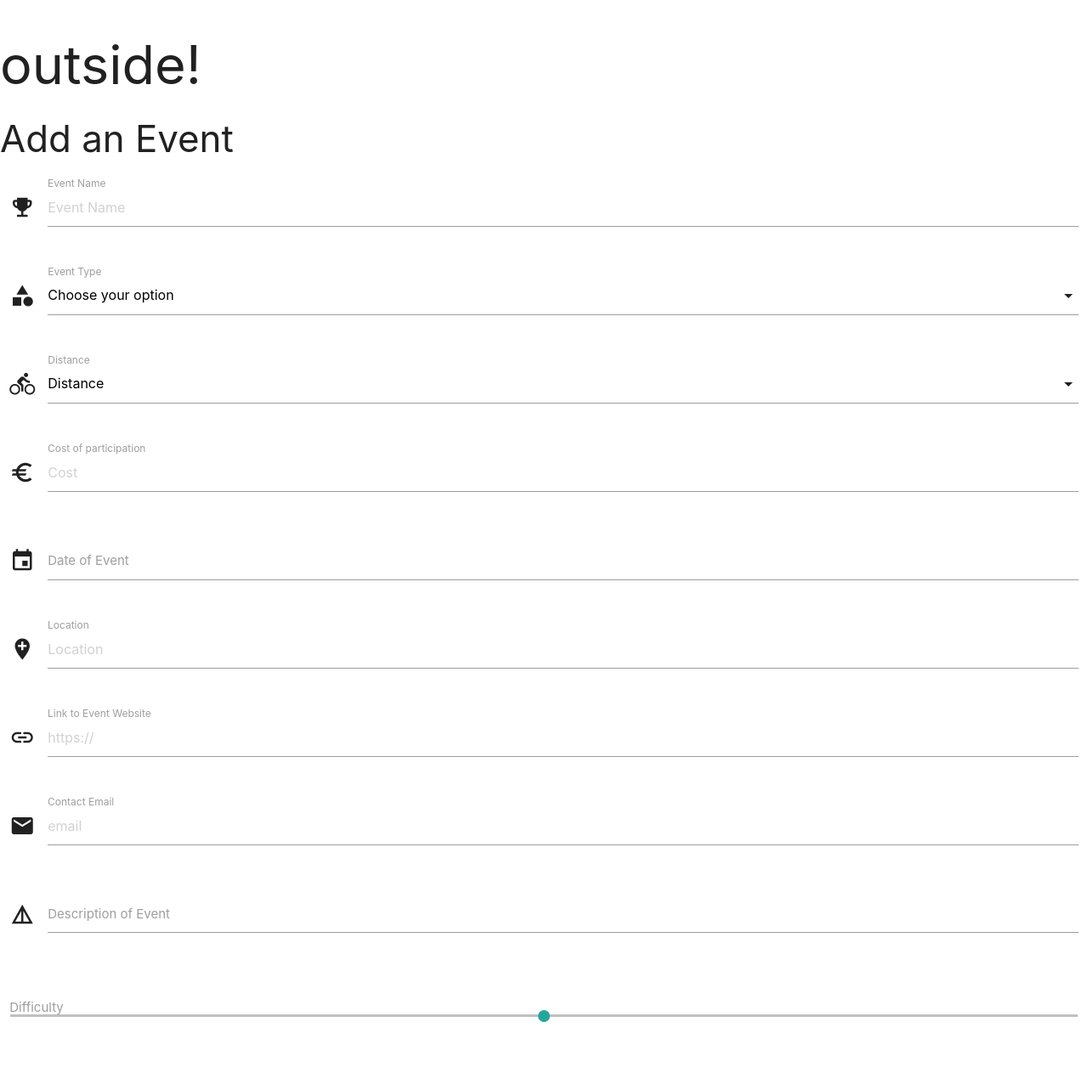
After one commit to woodfordtim/milestone3, a Flask app: page /add_event in a window 1280 px wide. The commit adds this page. Shown: the whole page at 85% size. Run offline with Flask 2, Linux system fonts and the light colour scheme; some libraries are stand-ins or nearby versions.

Commit message:
first draft addevent form created

```diff
--- /dev/null
+++ b/templates/addevent.html
@@ -0,0 +1,91 @@
+{% extends 'base.html' %} {% block content %}
+
+<h3>Add an Event</h3>
+
+<div class="row">
+	<form action=" " method="POST" class="col s12">
+		<div class="row">
+			<div class="input-field col s12">
+				<i class="material-icons prefix">emoji_events</i>
+				<input placeholder="Event Name" id="event_name" type="text" class="validate">
+				<label for="event_name">Event Name</label>
+			</div>
+		</div>
+		<div class="row">
+		    <div class="input-field col s12">
+                <i class="material-icons prefix">category</i>
+				<select>
+                    <option value="" disabled selected>Choose your option</option>
+                    <option value="1">Option 1</option>
+                    <option value="2">Option 2</option>
+                    <option value="3">Option 3</option>
+                </select>
+				<label>Event Type</label>
+			</div>
+		</div>
+		<div class="row">
+			<div class="input-field col s12">
+				<i class="material-icons prefix">directions_bike</i>
+				<select id="distance" name="event_type">
+                    <option value="" disabled selected>Distance</option>
+                    <option value="1">Option 1</option>
+                    <option value="2">Option 2</option>
+                    <option value="3">Option 3</option>
+                </select>
+				<label>Distance</label>
+			</div>
+		</div>
+		<div class="row">
+			<div class="input-field col s12">
+				<i class="material-icons prefix">euro</i>
+				<input placeholder="Cost" id="cost" type="text" class="validate">
+				<label for="cost">Cost of participation</label>
+			</div>
+		</div>
+		<div class="row">
+			<div class="input-field col s12">
+				<i class="material-icons prefix">event</i>
+				<input type="text" id="date" class="datepicker">
+				<label for="date">Date of Event</label>
+			</div>
+		</div>
+		<div class="row">
+			<div class="input-field col s12">
+				<i class="material-icons prefix">add_location</i>
+				<input placeholder="Location" id="location" type="text" class="validate">
+				<label for="location">Location</label>
+			</div>
+		</div>
+		<div class="row">
+			<div class="input-field col s12">
+				<i class="material-icons prefix">insert_link</i>
+				<input placeholder="https://" id="link" type="text" class="validate">
+				<label for="link">Link to Event Website</label>
+			</div>
+		</div>
+		<div class="row">
+			<div class="input-field col s12">
+				<i class="material-icons prefix">mail</i>
+				<input placeholder="email" id="contact" type="email" class="validate">
+				<label for="contact">Contact Email</label>
+			</div>
+		</div>
+		<div class="row">
+			<div class="input-field col s12">
+				<i class="material-icons prefix">details</i>
+				<textarea name="Description of Event" id="description" class="materialize-textarea"></textarea>
+				<label for="description">Description of Event</label>
+			</div>
+		</div>
+		<div class="row">
+			<div class="input-field col s12">
+				<p class="range-field">
+					<input type="range" id="test5" min="0" max="10">
+                </p>
+					<label for="difficulty">Difficulty</label>
+			</div>
+		</div>
+	</form>
+</div>
+
+{% endblock %}
--- a/templates/base.html
+++ b/templates/base.html
@@ -1,22 +1,35 @@
 <!DOCTYPE html>
 <html lang="en">
+
 <head>
 	<link href="https://fonts.googleapis.com/icon?family=Material+Icons" rel="stylesheet">
-        <link rel="stylesheet" href="https://cdnjs.cloudflare.com/ajax/libs/materialize/0.100.2/css/materialize.min.css">
+	<link rel="stylesheet" href="https://cdnjs.cloudflare.com/ajax/libs/materialize/1.0.0/css/materialize.min.css">
+    <title>Title</title>
 </head>
+
 <body>
 	<h1>outside!</h1>
 	{% block content %}{% endblock %}
 
-
-
 	<script src="https://cdnjs.cloudflare.com/ajax/libs/jquery/3.4.1/jquery.min.js"></script>
-            <script src="https://cdnjs.cloudflare.com/ajax/libs/materialize/0.100.2/js/materialize.min.js"></script>
+	<script src="https://cdnjs.cloudflare.com/ajax/libs/materialize/1.0.0/js/materialize.min.js"></script>
 	<script type="text/javascript">
-                $(document).ready(function(){
+		$(document).ready(function() {
             $('.collapsible').collapsible();
+            $('select').formSelect();
+            $(".datepicker").datepicker({
+                format: "dd mmm yyyy",
+                yearRange: 3,
+                showClearBtn: true,
+                i18n: {
+                    clear: "Clear",
+                    done: "Select",
+                    cancel: "Cancel"
+                }
+            });
         });
 	</script>
 
 </body>
+
 </html>
--- a/templates/events.html
+++ b/templates/events.html
@@ -5,7 +5,7 @@
         {% for event in events %}
         <li>
         <div class="collapsible-header"><i class="material-icons">expand_more</i>
-        <strong>{{event.name}} </strong> - {{event.type}} - {{event.distance}} - {{event.cost}}
+        <strong>{{event.event_name}} </strong> - {{event.event_type}} - {{event.event_distance}} - {{event.cost}}
         </div>
         <div class="collapsible-body">
             <span>
--- a/tri.py
+++ b/tri.py
@@ -12,19 +12,16 @@ if path.exists("env.py"):
 app.config["MONGO_URI"] = os.environ.get('MONGO_URI')
 app.config["MONGODB_NAME"] = os.environ.get('MONGODB_NAME')
 
-
 mongo = PyMongo(app)
-
 
 @app.route('/')
 @app.route('/find_events')
 def find_events():
-    # events=mongo.db.events.find()
-    # print(events)
     return render_template("events.html", events=mongo.db.events.find())
 
-    # sorry, messing with the code, but I see what you're doing now. I still can't see where the 'event.'
-    # refers to in the html. It's not clear in the lesson back in the mini-project.
+@app.route('/add_event')
+def add_event():
+    return render_template('addevent.html')
 
 if __name__ == '__main__':
     app.run(host=os.environ.get('IP'),
```
Lines whose indentation alone changed are shown as unchanged.
